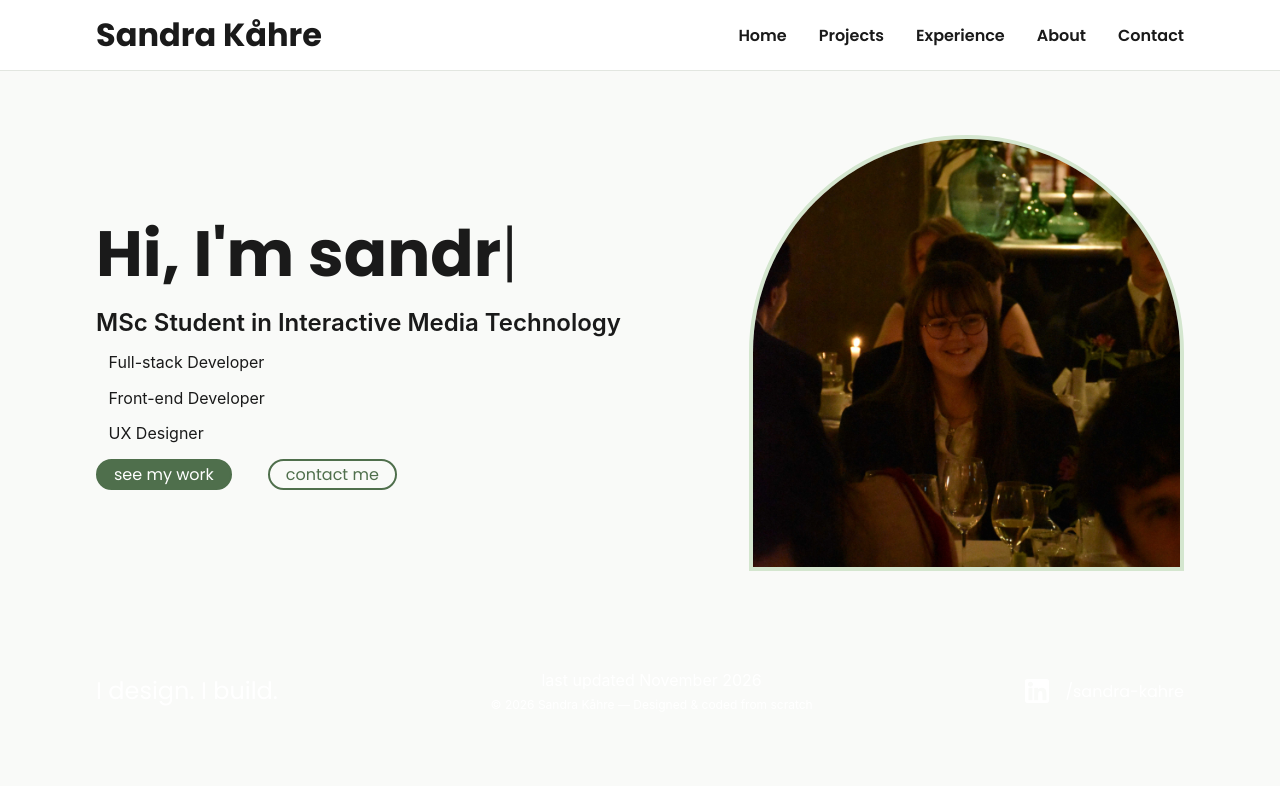
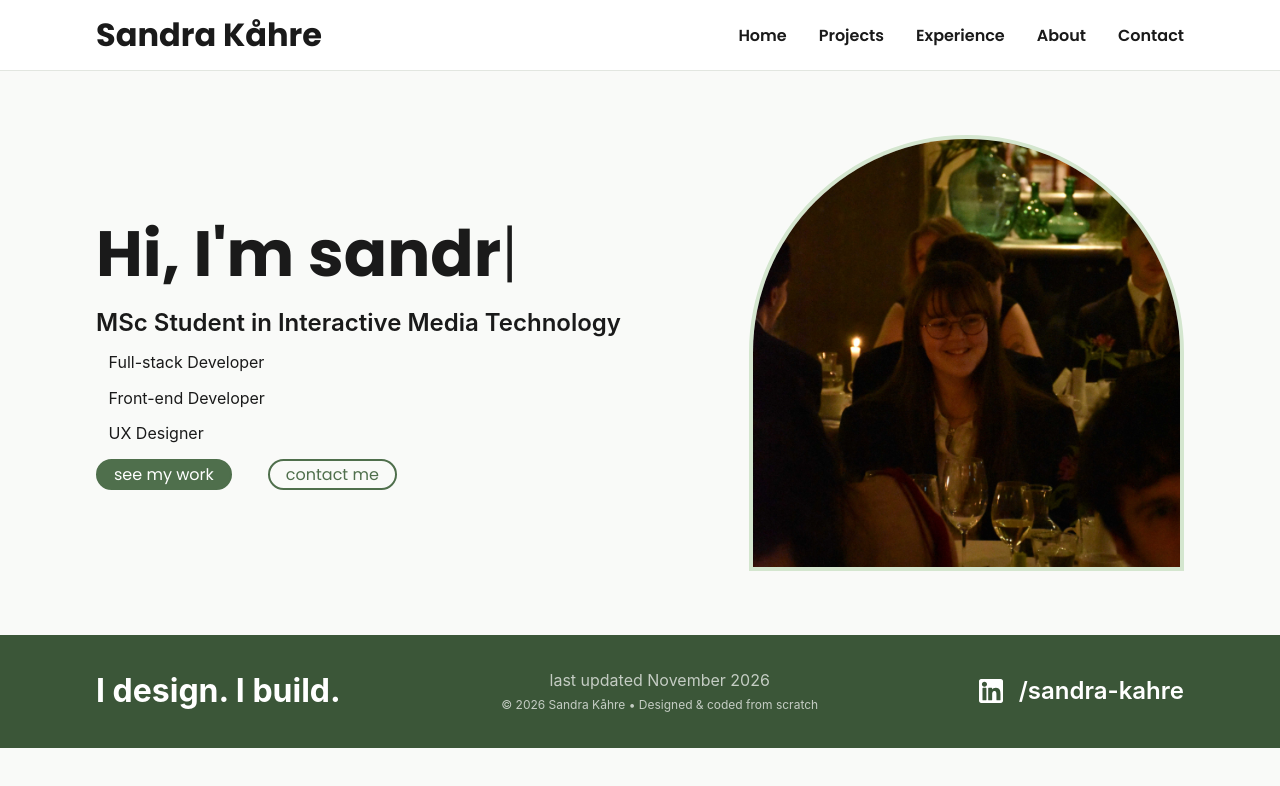
Before and after one commit to skahre/skahre.github.io, a React (Vite) app: page / in a window 1280 px wide. Shown: the top 786 px of the page. Built offline with nearby package versions, Linux system fonts and the light colour scheme; a web font is replaced by a local one.

Commit message:
Fix footer basic styling

```diff
--- a/src/components/footer/footer.tsx
+++ b/src/components/footer/footer.tsx
@@ -2,21 +2,21 @@ import LinkedInIcon from "../../assets/linkedin.tsx";
 
 export default function Footer() {
   return (
-    <footer className="flex flex-col nav:flex-row items-center justify-between bg-espresso text-white p-[36px] nav:px-[96px] nav:py-[36px] 3xl:px-[176px] 3xl:py-[48px] max-nav:gap-[24px]">
-      <h3>I design. I build.</h3>
-      <div className="flex flex-col items-center gap-[8px]">
+    <footer className="flex flex-col nav:flex-row items-center justify-between bg-sage-600 text-white p-[36px] nav:px-[96px] nav:py-[36px] 3xl:px-[176px] 3xl:py-[48px] max-nav:gap-[24px]">
+      <h2 className="font-body font-bold">I design. I build.</h2>
+      <div className="flex flex-col items-center gap-[8px] text-white/70">
         <p>last updated {__BUILD_DATE__}</p>
         <p className="text-center text-[10px] md:text-[12px] 3xl:text-[24px]">
-          © 2026 Sandra Kåhre — Designed & coded from scratch
+          © 2026 Sandra Kåhre • Designed & coded from scratch
         </p>
       </div>
-      <span className="flex flex-row items-center gap-[16px]">
+      <span className="flex flex-row items-center text-peach gap-[16px]">
         <LinkedInIcon
-          fill="var(--color-white)"
+          fill="currentColor"
           size="24px"
           aria-label="LinkedIn Logo"
         />
-        <h4>/sandra-kahre</h4>
+        <h3 className="font-body font-semibold">/sandra-kahre</h3>
       </span>
     </footer>
   );
```
